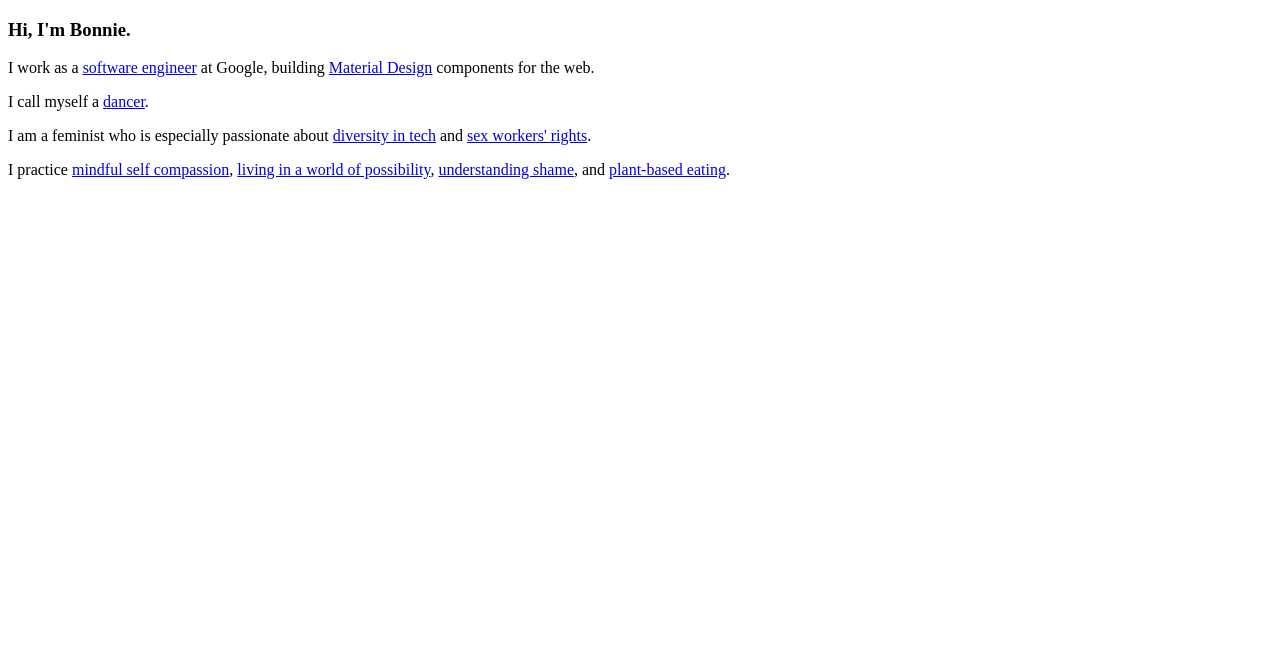
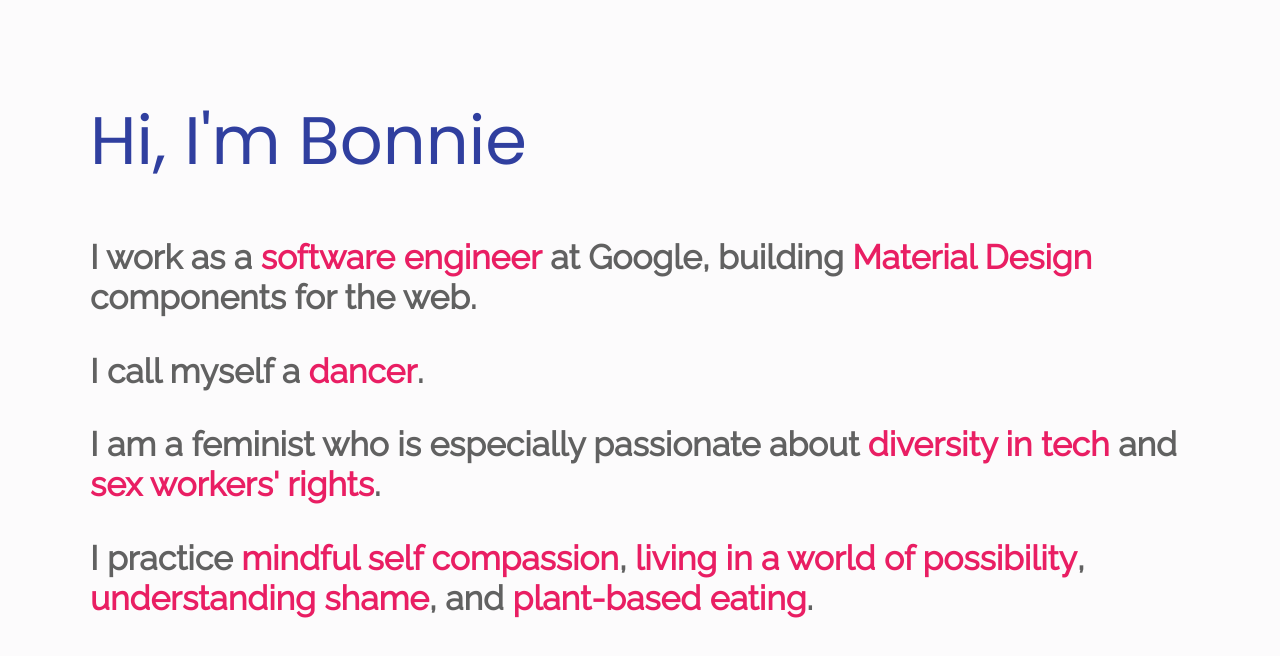
Before and after one commit to bonniezhou/bonniezhou.com, a plain HTML site: page index.html in a window 1280 px wide. Drawn offline with Linux system fonts and the light colour scheme.

Commit message:
v1 colours

```diff
--- a/index.html
+++ b/index.html
@@ -2,13 +2,17 @@
 <html>
   <head>
     <title>Bonnie Zhou</title>
+    <link href="https://fonts.googleapis.com/css?family=Poppins" rel="stylesheet">
+    <link href="https://fonts.googleapis.com/css?family=Raleway" rel="stylesheet">
     <link rel="stylesheet" href="./style.css">
   </head>
   <body>
-    <h3>Hi, I'm Bonnie.</h3>
-    <p>I work as a <a href="https://github.com/bonniezhou">software engineer</a> at Google, building <a href="https://material.io">Material Design</a> components for the web.</p>
-    <p>I call myself a <a href="https://www.instagram.com/bonniesdancejournal/">dancer</a>.</p>
-    <p>I am a feminist who is especially passionate about <a href="./diversity-in-tech.html">diversity in tech</a> and <a href="./sex-workers-rights.html">sex workers' rights</a>.</p>
-    <p>I practice <a href="https://self-compassion.org/">mindful self compassion</a>, <a href="https://www.penguinrandomhouse.com/books/289694/the-art-of-possibility-by-rosamund-stone-zander-and-benjamin-zander/9780142001103">living in a world of possibility</a>, <a href="https://brenebrown.com/">understanding shame</a>, and <a href="https://en.wikipedia.org/wiki/The_China_Study">plant-based eating</a>.</p>
+    <div class="content">
+      <h1>Hi, I'm Bonnie</h1>
+      <p>I work as a <a href="https://github.com/bonniezhou">software engineer</a> at Google, building <a href="https://material.io">Material Design</a> components for the web.</p>
+      <p>I call myself a <a href="https://www.instagram.com/bonniesdancejournal/">dancer</a>.</p>
+      <p>I am a feminist who is especially passionate about <a href="./diversity-in-tech.html">diversity in tech</a> and <a href="./sex-workers-rights.html">sex workers' rights</a>.</p>
+      <p>I practice <a href="https://self-compassion.org/">mindful self compassion</a>, <a href="https://www.penguinrandomhouse.com/books/289694/the-art-of-possibility-by-rosamund-stone-zander-and-benjamin-zander/9780142001103">living in a world of possibility</a>, <a href="https://brenebrown.com/">understanding shame</a>, and <a href="https://en.wikipedia.org/wiki/The_China_Study">plant-based eating</a>.</p>
+    </div>
   </body>
 </html>
--- a/style.css
+++ b/style.css
@@ -0,0 +1,31 @@
+body {
+  font-family: 'Raleway', sans-serif;
+  font-size: 2.1em;
+  color: #616161; /* Grey 700 */
+  background: #fcfbfc;
+  font-weight: bold;
+}
+
+h1 {
+  font-family: 'Poppins', sans-serif;
+  font-weight: 400;
+  color: #303f9f; /* Indigo 700 */
+}
+
+.content {
+  margin: 90px auto;
+  max-width: 1100px;
+}
+
+a {
+  display: inline-block;
+  color: #e91e63; /* Pink 500 */
+  text-decoration: none;
+  font-weight: bold;
+}
+
+a:hover {
+  transform: scale(1.01);
+  transition: transform 200ms;
+  text-decoration: underline;
+}
```
Also changed, not shown: diversity-in-tech.html (+6 -2 lines), sex-workers-rights.html (+7 -2 lines).
